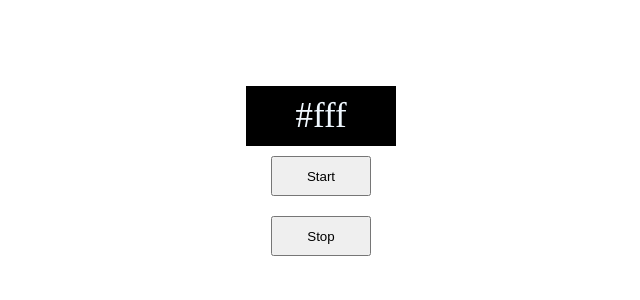
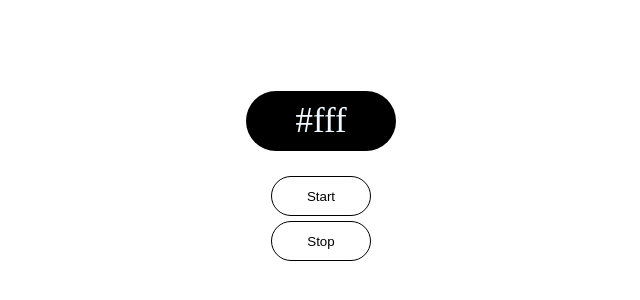
Before and after one commit to JahanaSultan/Random-Hex-Color-With-Js, a plain HTML site: page index.html in a window 1280 px wide. Shown: the part 224-524 px from the top of the page, without its empty margins (319-959 px from the left). Drawn offline with Linux system fonts and the light colour scheme.

Commit message:
style change

```diff
--- a/style.css
+++ b/style.css
@@ -21,10 +21,16 @@
   font-size: 35px;
   color: aliceblue;
   background-color: black;
+  border-radius: 100vmax;
 }
 button{
-  margin: 10px 0;
   width: 100px;
   height: 40px;
   cursor: pointer;
+  border: 1px solid black;
+  background: transparent;
+  border-radius: 100vmax;
 }
+button:first-of-type{
+margin: 25px 0 5px 0;
+}
```
